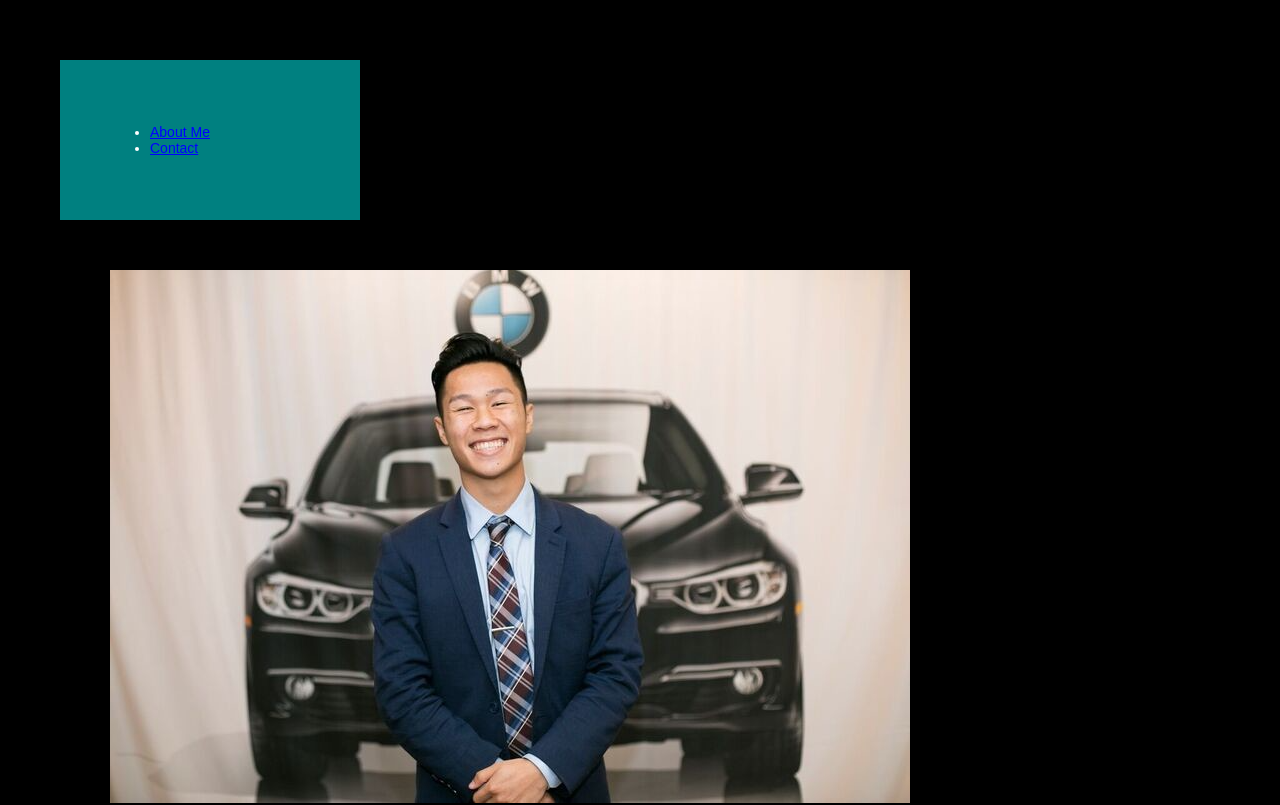
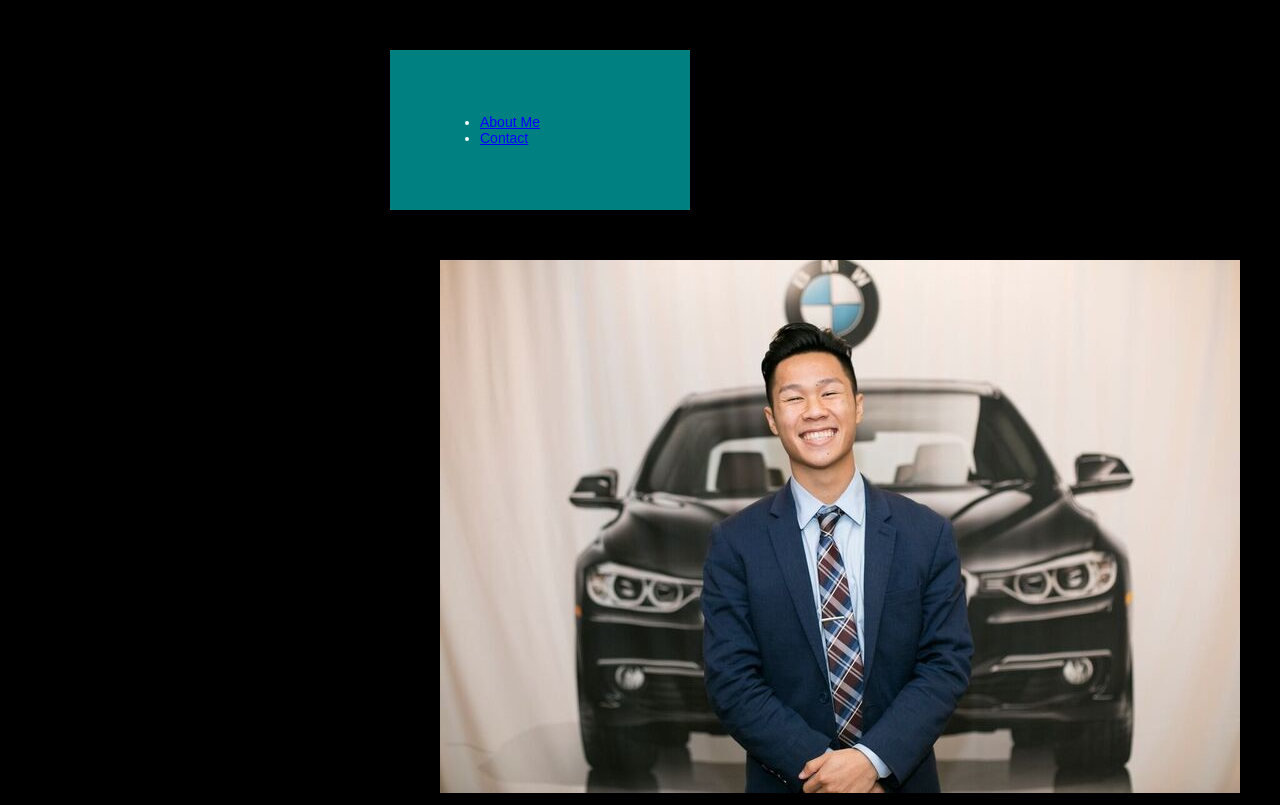
Before and after one commit to Kenjul/kenjul.github.io, a plain HTML site: page index.html in a window 1280 px wide. Shown: the top 805 px of the page. Drawn offline with Linux system fonts and the light colour scheme.

Commit message:
Update style.css

```diff
--- a/style.css
+++ b/style.css
@@ -12,7 +12,7 @@ body {
     background-color: black;
     font-family: Arial, sans-serif;
     font-size: 14px;
-    margin: 10px;
+    margin: auto;
     width: 500px;
     padding: 50px;
 
```
